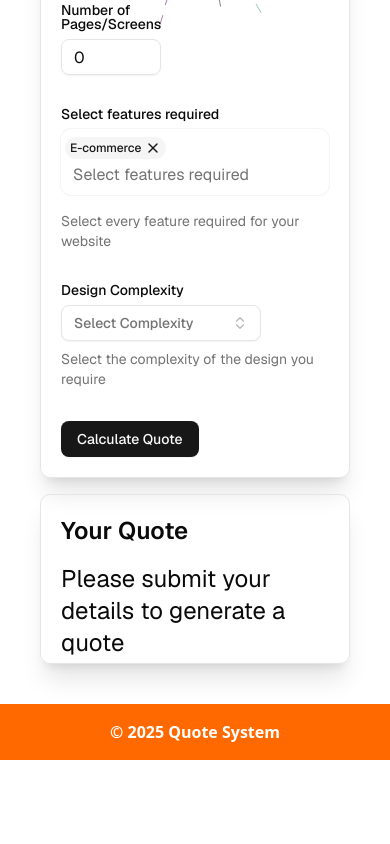
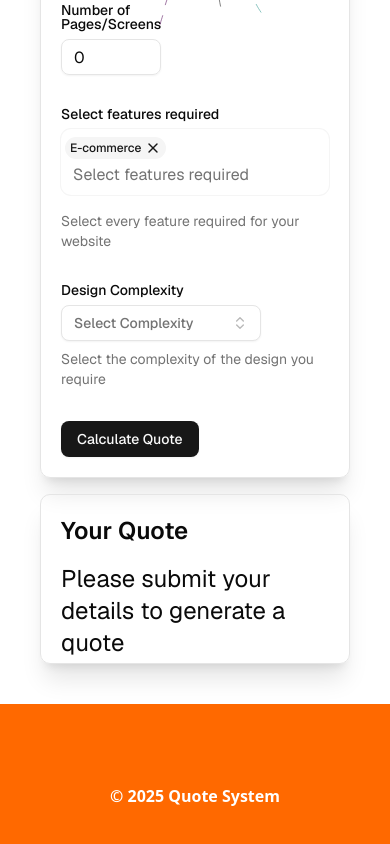
Before and after one commit to uJordy/Automated-Quote-System, a Next.js app in the folder quote-web-app/: page / in a window 390 px wide. Shown: the part 532-1376 px from the top of the page. Before the commit the page ends 1292 px from the top, so only its background shows below. Built offline with nearby package versions, Linux system fonts and the light colour scheme; what @react-pdf/renderer would draw is missing.

Commit message:
changed footer size + more responsive tweaks

```diff
--- a/quote-web-app/src/app/layout.js
+++ b/quote-web-app/src/app/layout.js
@@ -25,7 +25,7 @@ export default function RootLayout({ children }) {
       >
 
         {children}
-        <footer className="bg-orange-500 text-white text-center py-4">
+        <footer className="bg-orange-500 text-white text-center py-20">
           <p className="font-bold">© 2025 Quote System</p>
         </footer>
       </body>
--- a/quote-web-app/src/components/quote-tabs.jsx
+++ b/quote-web-app/src/components/quote-tabs.jsx
@@ -161,7 +161,7 @@ export function QuoteTabs({ quoteDetails }) {
   ];
 
   return (
-    <motion.div layout className="h-[20rem] md:h-[40rem] lg:h-[50rem] [perspective:1000px] relative flex flex-col max-w-5xl mx-auto w-full items-start justify-start mb-40">
+    <motion.div layout className="h-[20rem] md:h-[40rem] sm:h-[48rem] [perspective:1000px] relative flex flex-col max-w-5xl mx-auto w-full items-start justify-start mb-40">
       <Tabs tabs={tabs} />
     </motion.div>
   );
```
